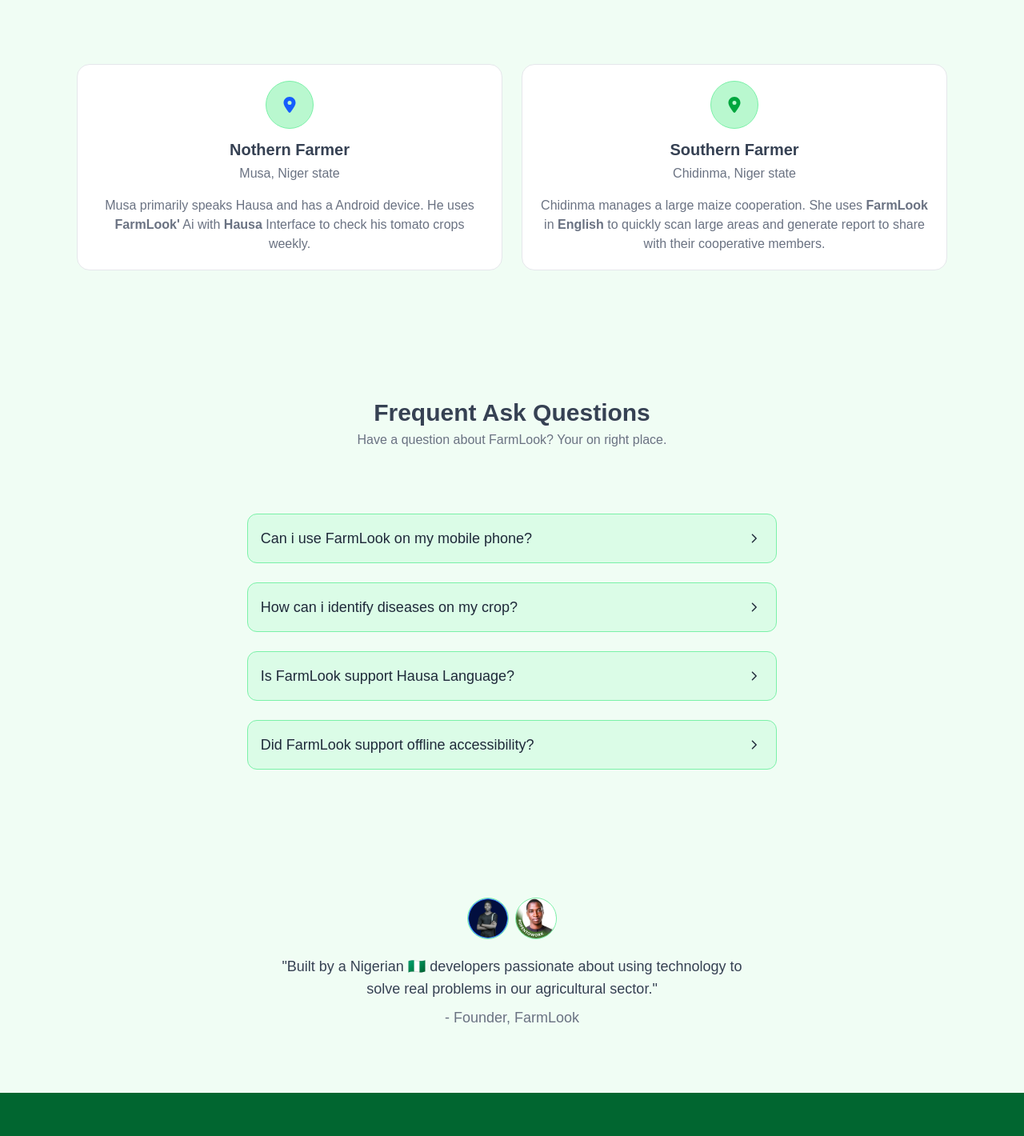
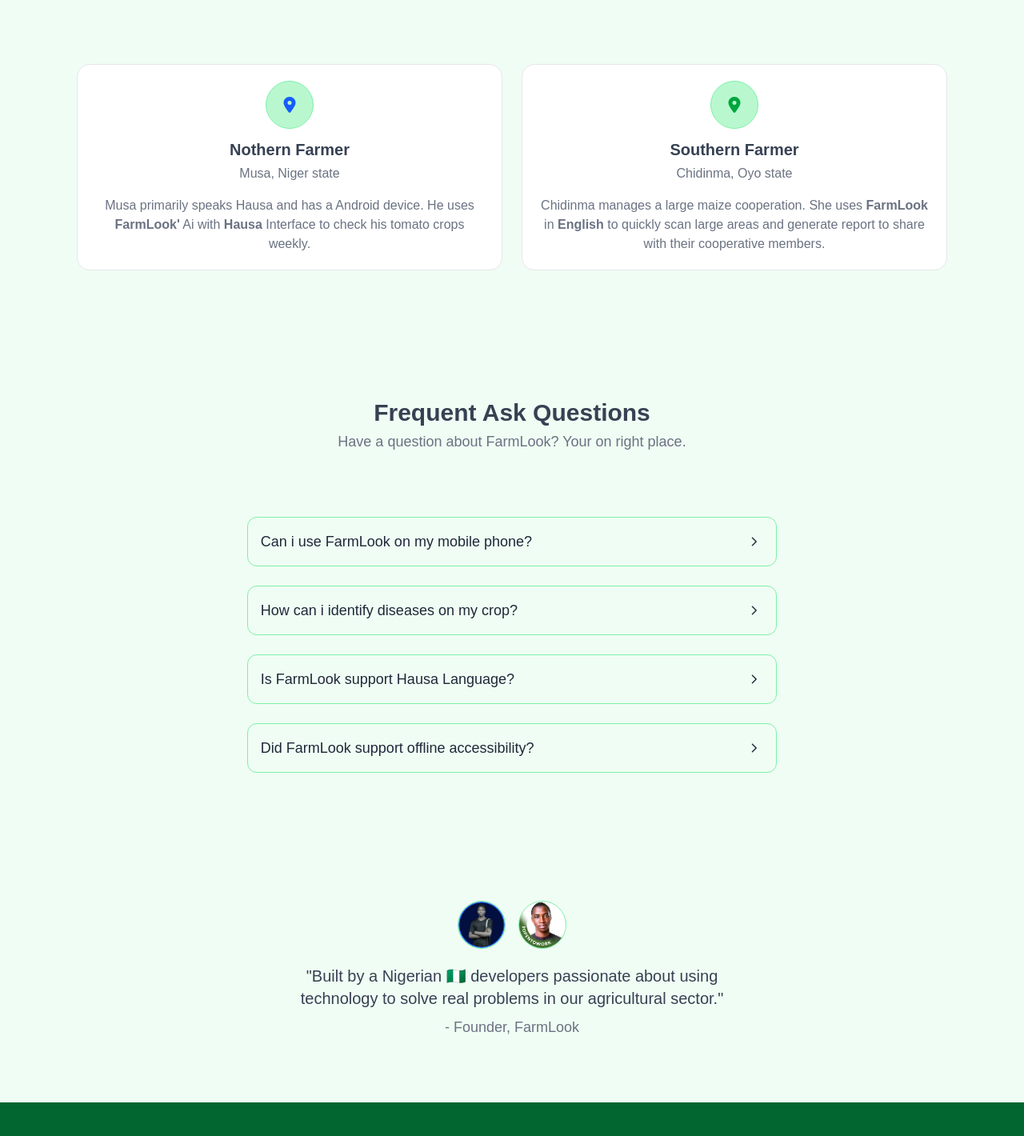
Before and after one commit to gentlehacks/farmlook, a Next.js app: page / in a window 1280 px wide. Shown: the part 3776-5196 px from the top of the page at 80% size. Built offline with nearby package versions, Linux system fonts and the light colour scheme.

Commit message:
Add: animation for sections text heading

```diff
--- a/components/Accordion.tsx
+++ b/components/Accordion.tsx
@@ -1,4 +1,5 @@
 "use client"
+import {motion} from "framer-motion"
 import { useState } from "react";
 import { RxCaretDown, RxCaretRight } from "react-icons/rx";
 
@@ -14,24 +15,23 @@
   return (
     <div
       key={id}
-      className="w-full md:w-[85%] lg:w-[60%] border-1 border-green-300 hover:border-green-400 transition-all duration-100 bg-green-100 p-4 rounded-xl"
+      className="w-full md:w-[85%] lg:w-[60%] border-1 border-green-300 hover:border-green-400 transition-all duration-100 bg-green-50 p-4 rounded-xl"
     >
       <div
         onClick={() => setShowAnswer(!showAnswer)}
         className="w-full flex items-center justify-between cursor-pointer"
       >
         <h2 className="font-medium text-lg text-gray-800"> {question}</h2>
-        {showAnswer ? (
-          <RxCaretDown className="text-2xl" />
-        ) : (
-          <RxCaretRight className="text-2xl" />
-        )}
+        <RxCaretRight className={`text-2xl transition-all duration-200
+          ${showAnswer ? 'rotate-90' : ''}
+        `} />
       </div>
-      {showAnswer && (
-        <div className="mt-2">
-          <p className="text-md text-gray-500">{answer}</p>
-        </div>
-      )}
+      {/* Answer */}
+      <div className={`mt-2 transition-all duration-200
+        ${showAnswer ? 'block' : 'hidden'}
+      `}>
+        <p className="text-md text-gray-500">{answer}</p>
+      </div>
     </div>
   );
 };
--- a/components/FaqSection.tsx
+++ b/components/FaqSection.tsx
@@ -1,4 +1,5 @@
 "use client";
+import {motion} from "framer-motion"
 import Accordion from "./Accordion";
 
 const faq = [
@@ -25,7 +26,7 @@
     `,
   },
   {
-    id: 3,
+    id: 4,
     question: `Did FarmLook support offline accessibility?`,
     answer: `No. FarmLook doesn't support offline mode now, but it have feature that let you upload your crop picture. So that means you can snap and upload later where there's no internet connection.
     `,
@@ -36,13 +37,24 @@
 
   return (
     <div id="faq" className="w-full my-[5rem] px-6 md:px-12 lg:px-22 flex flex-col items-center justify-center">
-      <h1 className="text-2xl md:text-3xl font-semibold text-gray-700 text-center">
+      <motion.h1
+        initial={{ y: "100px" }}
+        whileInView={{ y: 0 }}
+        transition={{ duration: 0.8 }}
+      className="text-2xl md:text-3xl font-semibold text-gray-700 text-center">
         Frequent Ask Questions
-      </h1>
-      <p className="mt-1 font-medium text-gray-500 text-center md:px-12">Have a question about FarmLook? Your on right place.</p>
+      </motion.h1>
+      <motion.p
+        initial={{ y: "100px" }}
+        whileInView={{ y: 0 }}
+        transition={{ duration: 0.8 }}
+      className="mt-1 font-medium text-gray-500 text-lg text-center md:px-12">
+        Have a question about     FarmLook? Your on right place.
+      </motion.p>
       <div className="w-full mt-[5rem] flex flex-col items-center justify-center gap-6">
         {faq.map((f) => (
           <Accordion
+            key={f.id}
             id={f.id}
             question={f.question}
             answer={f.answer}
--- a/components/FeaturesSection.tsx
+++ b/components/FeaturesSection.tsx
@@ -20,7 +20,7 @@
         Built For <span className="text-green-600">The Field</span>
       </motion.h1>
       <motion.p
-      initial={{ y: "100px" }}
+        initial={{ y: "100px" }}
         whileInView={{ y: 0 }}
         transition={{ duration: 0.8 }}
       className="text-lg md:text-xl text-center font-medium text-gray-500 mt-2 md:w-[60%]">
--- a/components/Founders.tsx
+++ b/components/Founders.tsx
@@ -4,9 +4,9 @@
 const Founders = () => {
   return (
     <section id="founder" className="w-full mt-[5rem] flex flex-col items-center justify-center px-6">
-      <div className="flex items-center gap-2 mb-2">
+      <div className="flex items-center gap-4 mb-2">
         {/* Gentleman */}
-        <div id="founder" className="w-13 h-13 bg-green-200 border-1 border-green-300 rounded-full overflow-hidden">
+        <div id="founder" className="w-15 h-15 bg-green-200 border-1 border-green-300 rounded-full overflow-hidden">
           <Image
             src="/salihu.png"
             alt="salihu adamu founder farmlook"
@@ -17,7 +17,7 @@
           />
         </div>
         {/* Usman */}
-        <div className="w-13 h-13 bg-green-200 border-1 border-green-300 rounded-full overflow-hidden">
+        <div className="w-15 h-15 bg-green-200 border-1 border-green-300 rounded-full overflow-hidden">
           <Image
             src="/usman.JPG"
             alt="usman abdulazeez"
@@ -28,7 +28,7 @@
           />
         </div>
       </div>
-      <h2 className="mt-3 text-center font-medium text-gray-700 text-lg md:w-[70%] lg:w-[50%]">
+      <h2 className="mt-3 text-center font-medium text-gray-700 text-xl md:w-[70%] lg:w-[50%]">
         "Built by a Nigerian {"\u{1F1F3}\u{1F1EC}"} developers passionate about
         using technology to solve real problems in our agricultural sector."
       </h2>
--- a/components/HowItWork.tsx
+++ b/components/HowItWork.tsx
@@ -12,7 +12,7 @@
     >
       <motion.h1
         initial={{ y: "100px" }}
-        animate={{ y: 0 }}
+        whileInView={{ y: 0 }}
         transition={{ duration: 0.8 }}
         className="text-3xl md:text-4xl font-bold text-gray-700 mb-3 text-center"
       >
@@ -20,7 +20,7 @@
       </motion.h1>
       <motion.p
         initial={{ y: "100px" }}
-        animate={{ y: 0 }}
+        whileInView={{ y: 0 }}
         transition={{ duration: 0.8 }}
         className="text-lg md:text-xl font-medium text-center text-gray-500"
       >
--- a/components/ProblemSection.tsx
+++ b/components/ProblemSection.tsx
@@ -1,4 +1,5 @@
 "use client";
+import {motion} from "framer-motion"
 import { PiChartLineDownBold } from "react-icons/pi";
 import { TbClockHour5Filled } from "react-icons/tb";
 import { IoLanguage } from "react-icons/io5";
@@ -6,14 +7,22 @@
 const ProblemSection = () => {
   return (
     <div className="w-full mt-[8rem] mb-[5rem] px-6 md:px-10 flex flex-col items-center justify-center ">
-      <h1 className="text-3xl md:text-4xl text-center text-gray-700 font-bold">
+      <motion.h1
+        initial={{ y: "100px" }}
+        whileInView={{ y: 0 }}
+        transition={{ duration: 0.8 }}
+      className="text-3xl md:text-4xl text-center text-gray-700 font-bold">
         The Silent Killer Of{" "}
         <span className="text-green-600"> Nigerian Harvests</span>
-      </h1>
-      <p className="text-gray-500 mt-4 text-center text-md md:text-lg font-medium md:px-[25%]">
+      </motion.h1>
+      <motion.p
+        initial={{ y: "100px" }}
+        whileInView={{ y: 0 }}
+        transition={{ duration: 0.8 }}
+      className="text-gray-500 mt-4 text-center text-md md:text-lg font-medium md:px-[25%]">
         Farmers are losing 40% of their annual harvests to preventable diseases
         due to late diagnosis and lack expert access.
-      </p>
+      </motion.p>
       <div className="w-full grid grid-cols-1 md:grid-cols-2 lg:grid-cols-3 gap-6 mt-[5rem]">
         {/* 01 */}
         <div className="flex flex-col items-center justify-center p-5 bg-red-50 rounded-2xl border-1 border-red-100 ">
--- a/components/Target.tsx
+++ b/components/Target.tsx
@@ -1,13 +1,17 @@
 "use clinet";
-
+import {motion} from "framer-motion"
 import { FaLocationDot } from "react-icons/fa6";
 
 const Target = () => {
   return (
     <div className="w-full my-[5rem] px-6 md:px-12 flex flex-col items-center justify-center">
-      <h1 className="font-semibold text-2xl md:text-3xl text-gray-700">
+      <motion.h1
+        initial={{ y: "100px" }}
+        whileInView={{ y: 0 }}
+        transition={{ duration: 0.8 }}
+      className="font-semibold text-2xl md:text-3xl text-gray-700">
         Serving Every <span className="text-green-600">Farmer</span>
-      </h1>
+      </motion.h1>
       <div className="w-full mt-[5rem] grid grid-cols-1 md:grid-cols-2 gap-6 md:px-22 lg:px-12">
         {/* 01 */}
         <div className="w-full bg-white border-1 border-gray-200 p-5 rounded-2xl flex flex-col items-center justify-center">
@@ -36,7 +40,7 @@
             Southern Farmer
           </h2>
           <h3 className="text-md font-medium text-gray-500 mb-4">
-            Chidinma, Niger state
+            Chidinma, Oyo state
           </h3>
           <p className="text-md text-center w-full font-medium text-gray-500">
             Chidinma manages a large maize cooperation. She uses <span className="font-semibold">FarmLook</span> in
--- a/components/Testimonial.tsx
+++ b/components/Testimonial.tsx
@@ -1,4 +1,5 @@
 import React from "react";
+import { FaUser } from "react-icons/fa";
 
 interface Props {
   id: number;
@@ -16,7 +17,7 @@
       <p className="italic text-lg text-gray-500 w-full mb-5">{text}</p>
       <div className="flex items-center">
         <div className="w-12 h-12 bg-green-200 rounded-full overflow-hidden border border-green-300">
-          {/* image */}
+          <FaUser className="" />
         </div>
         <div className="flex flex-col ml-3">
           <h3 className="text-lg font-semibold text-gray-600">{name}</h3>
--- a/components/Testimonials.tsx
+++ b/components/Testimonials.tsx
@@ -1,5 +1,5 @@
 "use client";
-
+import {motion} from "framer-motion"
 import Testimonial from "./Testimonial";
 
 const testimonials = [
@@ -29,9 +29,13 @@
 const Testimonials = () => {
   return (
     <div className="w-full mt-[10rem] mb-[5rem] px-6 flex flex-col items-center justify-center">
-      <h1 className="text-2xl md:text-3xl font-semibold text-gray-700">
+      <motion.h1
+        initial={{ y: "100px" }}
+        whileInView={{ y: 0 }}
+        transition={{ duration: 0.8 }}
+      className="text-2xl md:text-3xl font-semibold text-gray-700">
         Early Farmers Feedback
-      </h1>
+      </motion.h1>
       <div className="w-full mt-[5rem] grid grid-cols-1 md:grid-cols-2 lg:grid-cols-3 gap-6">
         {testimonials.map((t) => (
           <Testimonial
```
